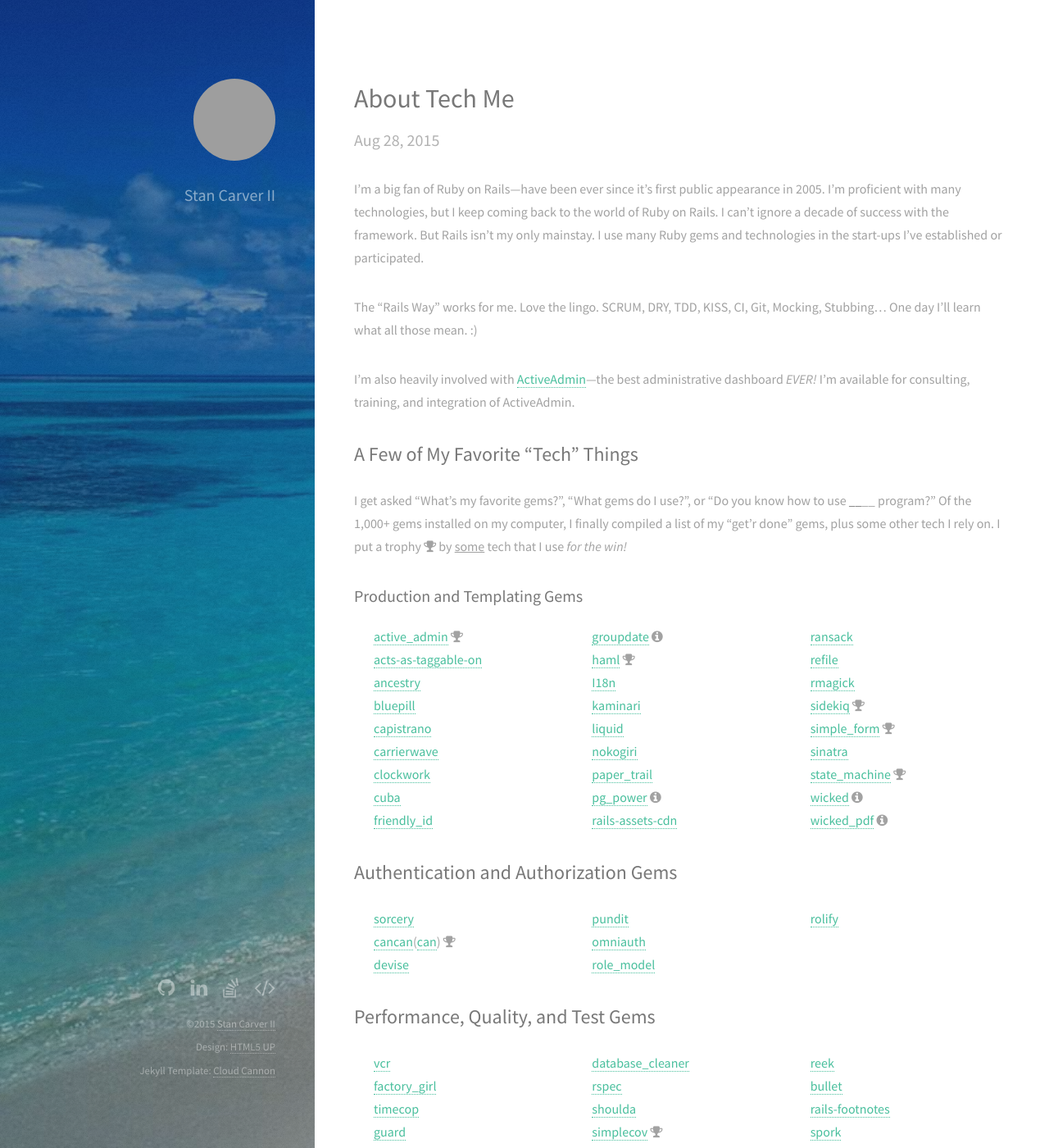
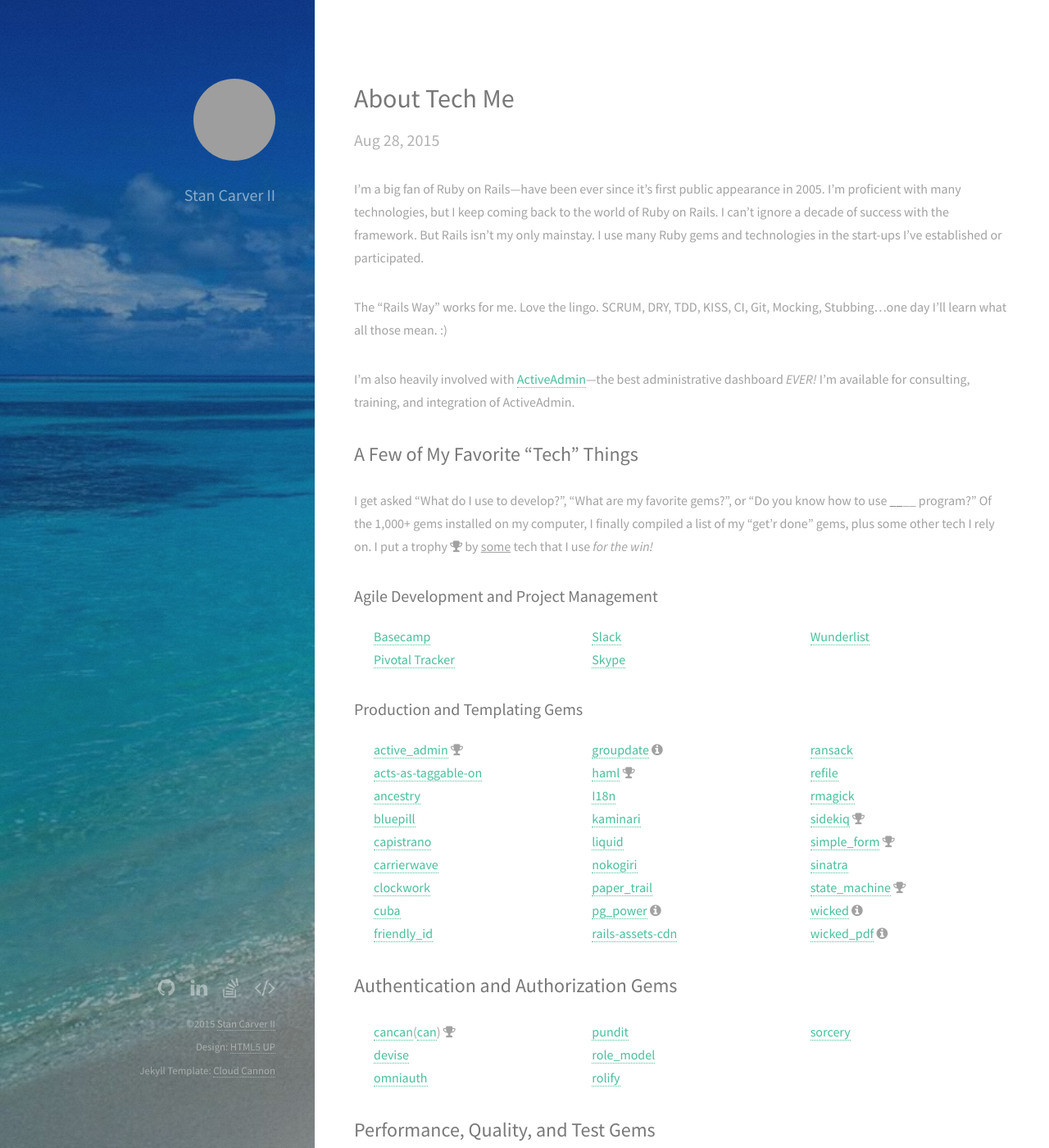
Before and after one commit to scarver2/scarver2.github.io, a Jekyll site: the page built from _posts/2015-08-28-about-tech-me.markdown, in a window 1280 px wide and 1400 px high. Shown: the whole window at 82% size. Built offline with Jekyll 4.4.1, drawn with Linux system fonts in a browser that asks for light colours; some of the changed text lies outside the part shown; grey boxes are pictures that could not be loaded.

Commit message:
added agile tools

```diff
--- a/_posts/2015-08-28-about-tech-me.markdown
+++ b/_posts/2015-08-28-about-tech-me.markdown
@@ -5,17 +5,27 @@
 I'm a big fan of Ruby on Rails&mdash;have been ever since it's first public appearance in 2005. I'm proficient with many technologies, but I keep coming back to the world of Ruby on Rails. I can't ignore a decade of success with the framework.
 But Rails isn't my only mainstay. I use many Ruby gems and technologies in the start-ups I've established or participated.
 
-The "Rails Way" works for me. Love the lingo. SCRUM, DRY, TDD, KISS, CI, Git, Mocking, Stubbing... One day I'll learn what all those mean. :)
+The "Rails Way" works for me. Love the lingo. SCRUM, DRY, TDD, KISS, CI, Git, Mocking, Stubbing...one day I'll learn what all those mean. :)
 
 I'm also heavily involved with <a href="http://activeadmin.info/" target="_blank">ActiveAdmin</a>&mdash;the best administrative dashboard <i>EVER!</i>
 I'm available for consulting, training, and integration of ActiveAdmin.
 
 ## A Few of My Favorite "Tech" Things
 
-I get asked "What's my favorite gems?", "What gems do I use?", or "Do you know how to use ________ program?"
+I get asked "What do I use to develop?", "What are my favorite gems?", or "Do you know how to use ________ program?"
 Of the 1,000+ gems installed on my computer, I finally compiled a list of my "get'r done" gems,
 plus some other tech I rely on.
 I put a trophy <i class="fa fa-trophy"></i> by <u>some</u> tech that I use _for the win!_
+
+### Agile Development and Project Management
+
+<ul class="columns3 nodot">
+	<li><a href="https://basecamp.com/" target="_blank">Basecamp</a></li>
+	<li><a href="https://www.pivotaltracker.com/" target="_blank">Pivotal Tracker</a></li>
+	<li><a href="https://slack.com/" target="_blank">Slack</a></li>
+	<li><a href="http://www.skype.com/" target="_blank">Skype</a></li>
+	<li><a href="https://www.wunderlist.com/" target="_blank">Wunderlist</a></li>
+</ul>
 
 ### Production and Templating Gems
 
@@ -53,34 +63,34 @@
 ## Authentication and Authorization Gems
 
 <ul class="columns3 nodot">
-	<li><a href="https://github.com/NoamB/sorcery" target="_blank">sorcery</a></li>
   <li><a href="https://github.com/ryanb/cancan" target="_blank">cancan</a>(<a href="https://github.com/CanCanCommunity/cancancan" target="_blank">can</a>) <i class="fa fa-trophy"></i></li>
 	<li><a href="https://github.com/plataformatec/devise" target="_blank">devise</a></li>
+	<li><a href="http://intridea.github.io/omniauth/" target="_blank">omniauth</a></li>
 	<li><a href="https://github.com/elabs/pundit" target="_blank">pundit</a></li>
-	<li><a href="http://intridea.github.io/omniauth/" target="_blank">omniauth</a></li>
 	<li><a href="https://github.com/martinrehfeld/role_model" target="_blank">role_model</a></li>
 	<li><a href="http://rolifycommunity.github.io/rolify/" target="_blank">rolify</a></li>
+	<li><a href="https://github.com/NoamB/sorcery" target="_blank">sorcery</a></li>
 </ul>
 
 ## Performance, Quality, and Test Gems
 
 <ul class="columns3 nodot">
-	<li><a href="https://github.com/vcr/vcr" target="_blank">vcr</a></li>
-  <li><a href="https://github.com/thoughtbot/factory_girl" target="_blank">factory_girl</a></li>
-  <li><a href="https://github.com/travisjeffery/timecop" target="_blank">timecop</a></li>
-  <li><a href="https://github.com/guard/guard" target="_blank">guard</a></li>
-  <li><a href="https://github.com/alindeman/zonebie" target="_blank">zonebie</a></li>
+  <li><a href="https://github.com/flyerhzm/bullet" target="_blank">bullet</a></li>
   <li><a href="https://github.com/jnicklas/capybara" target="_blank">capybara</a></li>
   <li><a href="https://github.com/DatabaseCleaner/database_cleaner" target="_blank">database_cleaner</a></li>
+  <li><a href="https://github.com/thoughtbot/factory_girl" target="_blank">factory_girl</a></li>
+  <li><a href="https://github.com/stympy/faker" target="_blank">faker</a></li>
+  <li><a href="https://github.com/guard/guard" target="_blank">guard</a></li>
   <li><a href="http://rspec.info/" target="_blank">rspec</a></li>
+  <li><a href="https://github.com/troessner/reek" target="_blank">reek</a></li>
+  <li><a href="https://github.com/bbatsov/rubocop" target="_blank">rubocop</a></li>
+  <li><a href="https://github.com/josevalim/rails-footnotes" target="_blank">rails-footnotes</a></li>
   <li><a href="https://github.com/thoughtbot/shoulda" target="_blank">shoulda</a></li>
   <li><a href="https://github.com/colszowka/simplecov" target="_blank">simplecov</a> <i class="fa fa-trophy"></i></li>
-  <li><a href="https://github.com/bbatsov/rubocop" target="_blank">rubocop</a></li>
-  <li><a href="https://github.com/stympy/faker" target="_blank">faker</a></li>
-  <li><a href="https://github.com/troessner/reek" target="_blank">reek</a></li>
-  <li><a href="https://github.com/flyerhzm/bullet" target="_blank">bullet</a></li>
-  <li><a href="https://github.com/josevalim/rails-footnotes" target="_blank">rails-footnotes</a></li>
   <li><a href="https://github.com/sporkrb/spork" target="_blank">spork</a></li>
+  <li><a href="https://github.com/travisjeffery/timecop" target="_blank">timecop</a></li>
+	<li><a href="https://github.com/vcr/vcr" target="_blank">vcr</a></li>
+  <li><a href="https://github.com/alindeman/zonebie" target="_blank">zonebie</a></li>
 </ul>
 
 ## Development and Console Gems
@@ -88,7 +98,7 @@
 <ul class="columns3 nodot">
 	<li><a href="https://github.com/michaeldv/awesome_print" target="_blank">awesome_print</a></li>
 	<li><a href="https://github.com/charliesome/better_errors" target="_blank">better_errors</a></li>
-	<li><a href="https://github.com/ryanb/letter_opener" target="_blank">letter_opener <i class="fa fa-info-circle" title="I'm a contributor"></i></a></li>
+	<li><a href="https://github.com/ryanb/letter_opener" target="_blank">letter_opener</a> <i class="fa fa-info-circle" title="I'm a contributor"></i></li>
 	<li><a href="https://github.com/deivid-rodriguez/pry-byebug" target="_blank">pry-byebug</a> <i class="fa fa-trophy"></i></li>
 	<li><a href="https://github.com/evrone/quiet_assets" target="_blank">quiet_assets</a></li>
 	<li><a href="https://github.com/arches/marco-polo" target="_blank">marco-polo</a></li>
```
